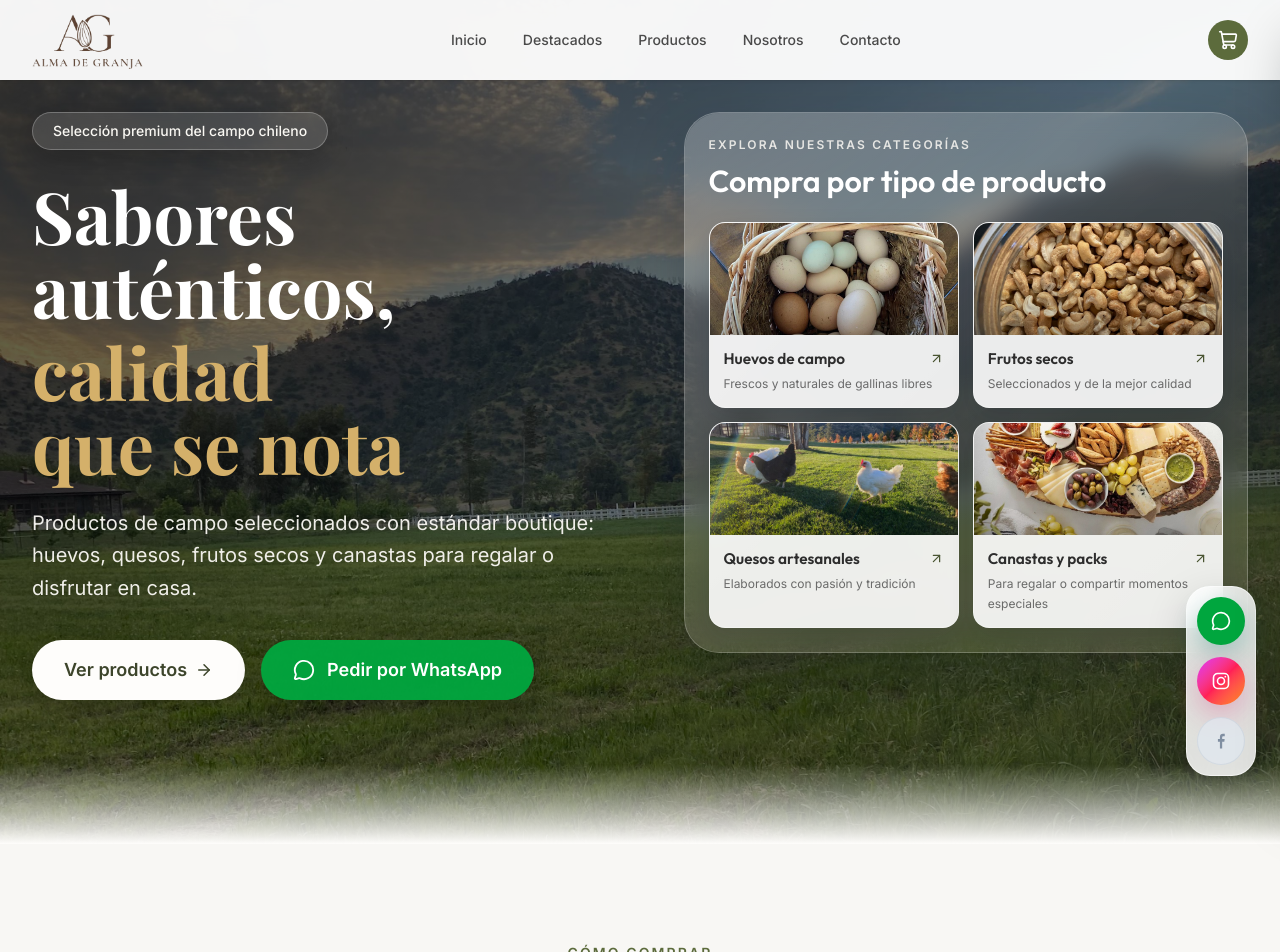
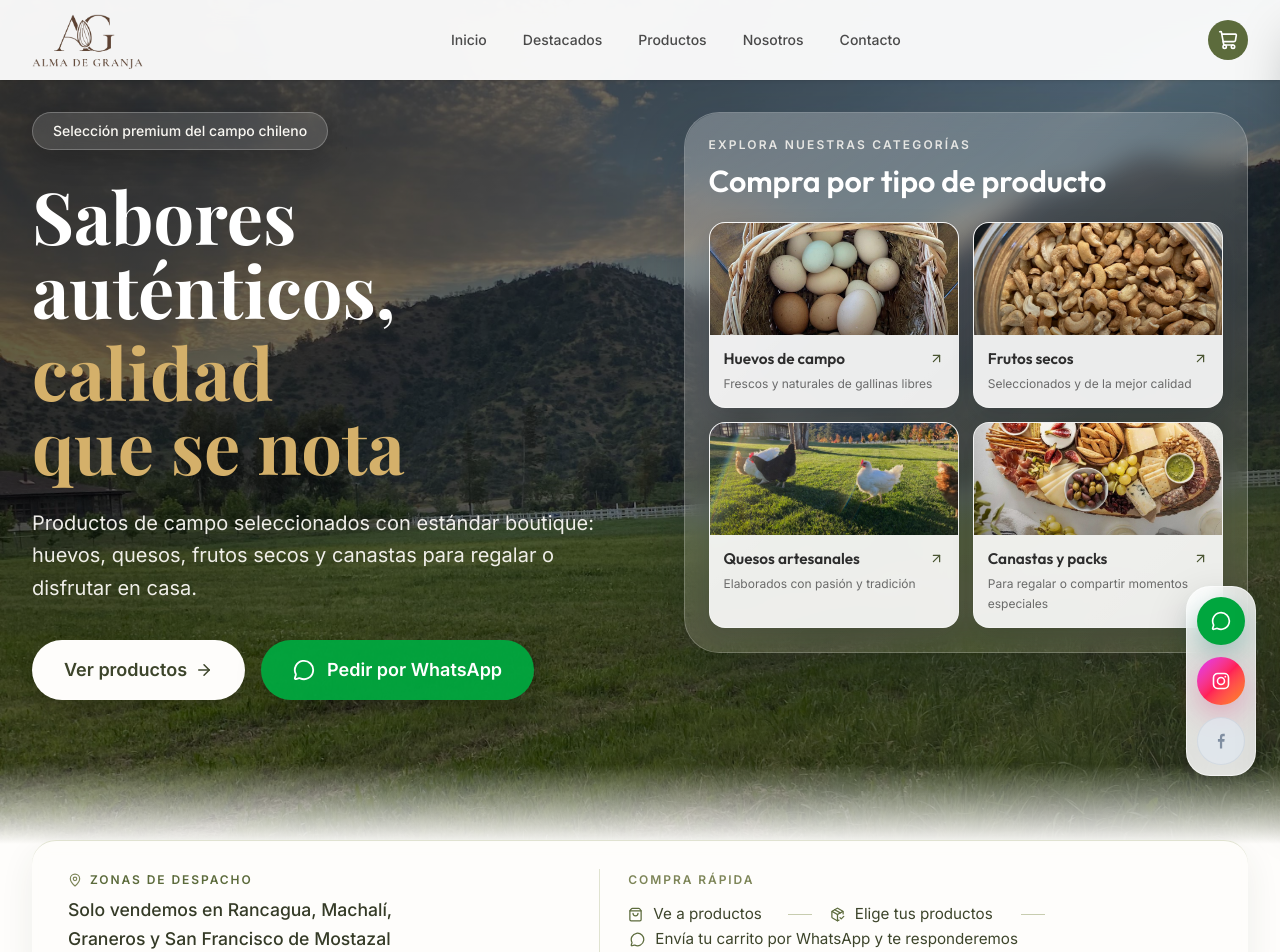
Before and after one commit to fpgalarce-creator/adg_vf, a React (Vite) app in the folder client/: page / in a window 1280 px wide. Shown: the top 952 px of the page. Built offline with nearby package versions, Linux system fonts and the light colour scheme.

Commit message:
Add premium info bar below hero with delivery zones and WhatsApp flow

```diff
--- a/client/src/App.jsx
+++ b/client/src/App.jsx
@@ -2,6 +2,7 @@ import { useEffect } from 'react'
 import { Routes, Route, useLocation } from 'react-router-dom'
 import Navbar from './components/Navbar.jsx'
 import Hero from './components/Hero.jsx'
+import HeroInfoBar from './components/HeroInfoBar.jsx'
 import Products from './components/Products.jsx'
 import HowItWorks from './components/HowItWorks.jsx'
 import AboutUs from './components/AboutUs.jsx'
@@ -39,6 +40,7 @@ function LandingPage() {
   return (
     <PublicLayout>
       <Hero />
+      <HeroInfoBar />
       <HowItWorks />
       <Benefits />
       <AboutUs />
--- /dev/null
+++ b/client/src/components/HeroInfoBar.jsx
@@ -0,0 +1,76 @@
+import { Link } from 'react-router-dom'
+import { MapPin, ShoppingBag, PackageCheck, MessageCircle } from 'lucide-react'
+import ScrollAnimation from './ScrollAnimation.jsx'
+
+const steps = [
+  {
+    icon: ShoppingBag,
+    label: 'Ve a productos',
+    to: '/productos'
+  },
+  {
+    icon: PackageCheck,
+    label: 'Elige tus productos'
+  },
+  {
+    icon: MessageCircle,
+    label: 'Envía tu carrito por WhatsApp y te responderemos'
+  }
+]
+
+export default function HeroInfoBar() {
+  return (
+    <section aria-label="Información de despacho y compra" className="relative -mt-1 z-20">
+      <ScrollAnimation>
+        <div className="max-w-7xl mx-auto px-4 sm:px-6 lg:px-8">
+          <div className="border-t border-olive-200/70 bg-cream-50/92 supports-[backdrop-filter]:bg-cream-50/82 backdrop-blur-sm rounded-3xl shadow-[0_12px_34px_rgba(53,59,39,0.08)] px-5 py-5 sm:px-7 sm:py-6 lg:px-9 lg:py-7">
+            <div className="flex flex-col gap-4 lg:flex-row lg:items-center lg:gap-7">
+              <div className="lg:w-[44%]">
+                <p className="inline-flex items-center gap-2 text-olive-600 text-xs uppercase tracking-[0.16em] font-semibold mb-2">
+                  <MapPin size={14} className="text-olive-500" />
+                  Zonas de despacho
+                </p>
+                <p className="text-olive-900 text-base sm:text-lg lg:text-[1.1rem] font-medium leading-relaxed text-balance">
+                  Solo vendemos en Rancagua, Machalí, Graneros y San Francisco de Mostazal
+                </p>
+              </div>
+
+              <div className="hidden lg:block w-px self-stretch bg-olive-200/70" aria-hidden="true" />
+
+              <div className="lg:flex-1">
+                <p className="text-olive-500 text-xs uppercase tracking-[0.16em] font-semibold mb-3">Compra rápida</p>
+                <ol className="flex flex-col gap-2.5 sm:gap-3 md:flex-row md:flex-wrap md:items-center md:gap-0">
+                  {steps.map((step, index) => {
+                    const Icon = step.icon
+                    const content = (
+                      <>
+                        <Icon size={15} className="text-olive-600 shrink-0" aria-hidden="true" />
+                        <span className="text-olive-800 text-sm sm:text-[0.95rem] leading-snug">{step.label}</span>
+                      </>
+                    )
+
+                    return (
+                      <li key={step.label} className="flex items-center gap-2.5">
+                        {step.to ? (
+                          <Link to={step.to} className="inline-flex items-center gap-2.5 rounded-full px-2 py-1 -mx-2 transition-colors hover:text-olive-600 hover:bg-olive-100/70">
+                            {content}
+                          </Link>
+                        ) : (
+                          <div className="inline-flex items-center gap-2.5 px-0.5">{content}</div>
+                        )}
+
+                        {index < steps.length - 1 && (
+                          <span className="hidden md:inline-block mx-4 h-px w-6 bg-olive-300/75" aria-hidden="true" />
+                        )}
+                      </li>
+                    )
+                  })}
+                </ol>
+              </div>
+            </div>
+          </div>
+        </div>
+      </ScrollAnimation>
+    </section>
+  )
+}
```
